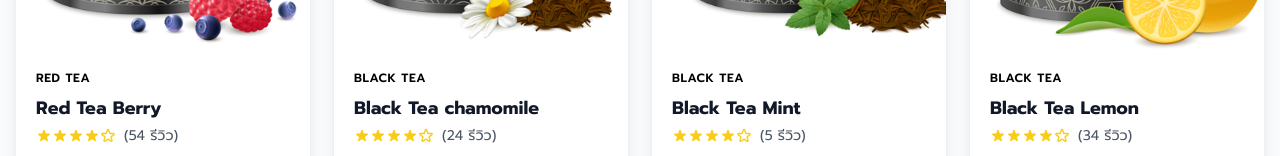
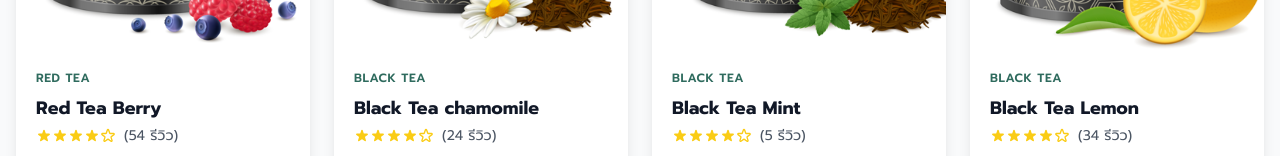
Before and after one commit to Benyatip-p/project-teashop, a React (Create React App) app in the folder frontend/tea-app/: page /products in a window 1280 px wide. Shown: the part 616-772 px from the top of the page. Built offline with nearby package versions, Linux system fonts and the light colour scheme.

Commit message:
add เพิ่มสีใน  tailwind.config.js

```diff
--- a/frontend/tea-app/tailwind.config.js
+++ b/frontend/tea-app/tailwind.config.js
@@ -8,10 +8,37 @@ module.exports = {
       colors: {
         'bookstore-primary': '#2d5a4d',
         'bookstore-secondary': '#5fe9bc',
+        'viridian': {
+          500: '#3b7d6e',
+          600: '#2f6b5e',
+          700: '#24534c',
+          800: '#193c38',
+          900: '#0f2624',
+        },
+        'green-btn': '#3b7d6e', // shortcut ใช้กับปุ่ม
       },
       fontFamily: {
         'sans': ['Prompt', 'sans-serif'],
-      }
+      },
+      boxShadow: {
+        'btn-md': '0 4px 6px rgba(0,0,0,0.1)',
+        'btn-lg': '0 8px 15px rgba(0,0,0,0.15)',
+        'card': '0 2px 12px rgba(0,0,0,0.08)',
+      },
+      borderRadius: {
+        'btn': '12px',
+        'card': '16px',
+      },
+      transitionDuration: {
+        400: '400ms',
+        600: '600ms',
+      },
+      transitionTimingFunction: {
+        'in-out': 'cubic-bezier(0.4, 0, 0.2, 1)',
+      },
+      backgroundImage: {
+        'btn-gradient': 'linear-gradient(to right, #3b7d6e, #24534c)',
+      },
     },
   },
   plugins: [],
```
